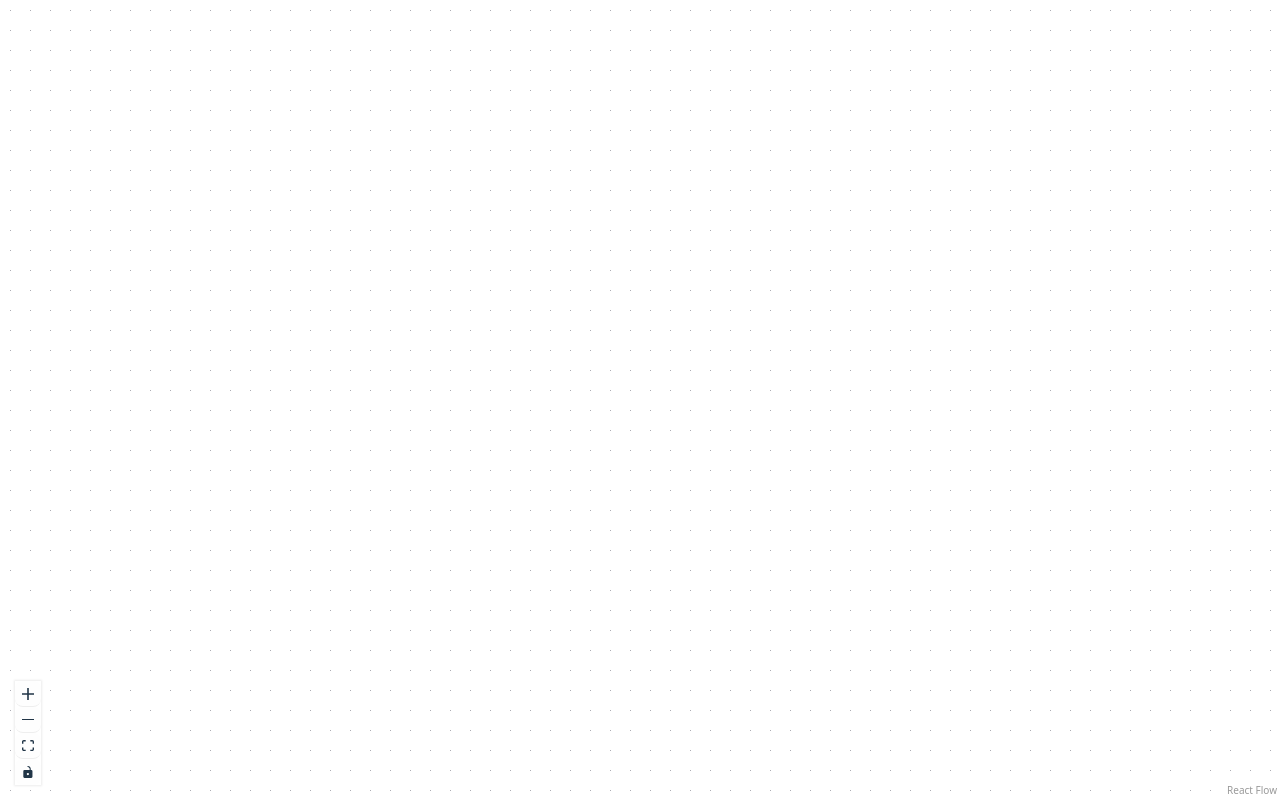
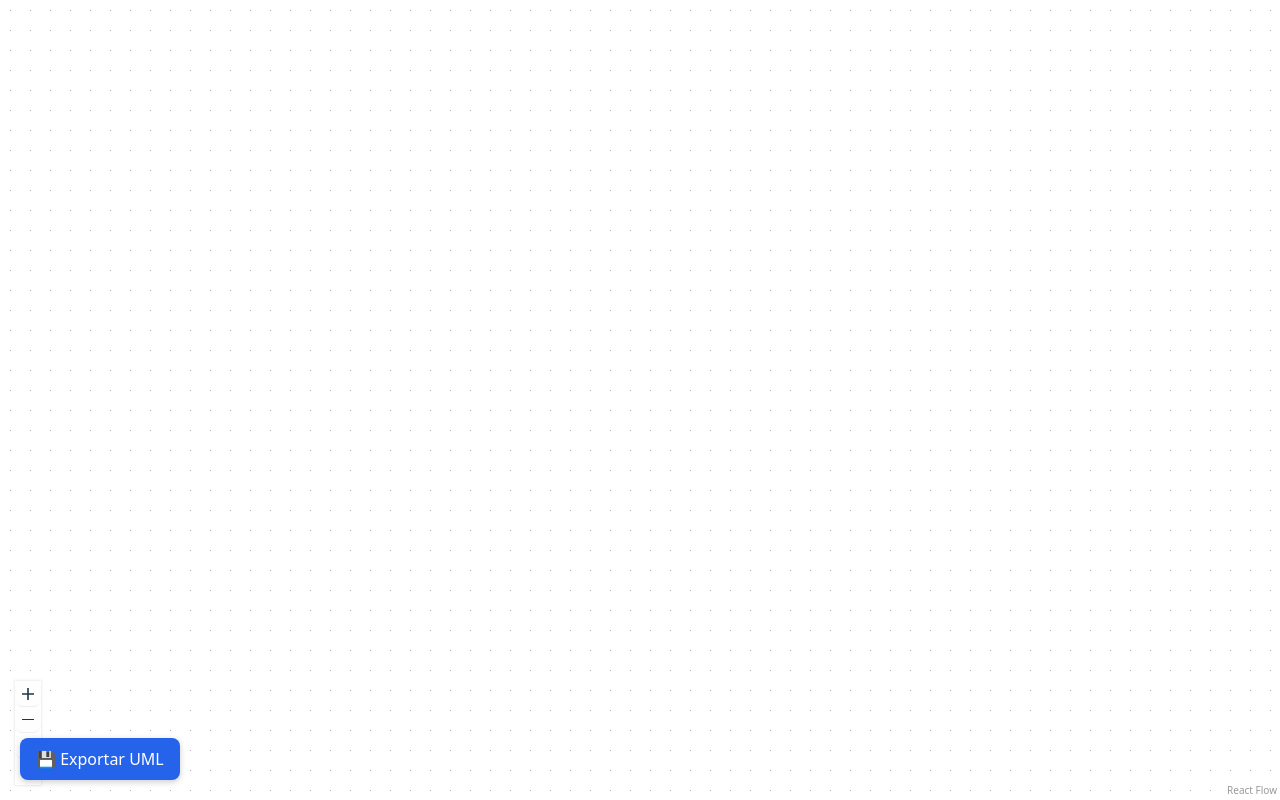
Before and after one commit to CarlosGongorar/UMLtoXML, a React (Vite) app: page / in a window 1280 px wide. Built offline with nearby package versions, Linux system fonts and the light colour scheme.

Commit message:
ADD: Adding Export JSON relations

```diff
--- a/src/components/FlowCanvas.jsx
+++ b/src/components/FlowCanvas.jsx
@@ -4,13 +4,13 @@ import ContextMenu from './ContextMenu.jsx';
 import NodeContextMenu from './NodeContextMenu.jsx';
 import CreateClassModal from './CreateClassModal.jsx';
 import RelationModal from './RelationalModal.jsx';
-import MultiplicityModal from './MultiplicityModal.jsx'
+import MultiplicityModal from './MultiplicityModal.jsx';
 import UMLClassNode from './nodes/UMLClassNode.jsx';
-import UMLRelationNode from './UMLRelationEdge.jsx'
+import UMLRelationNode from './UMLRelationEdge.jsx';
 
 const nodeTypes = { umlClass: UMLClassNode };
 const edgeTypes = { umlRelation: UMLRelationNode };
-let id = 3;
+let id = 0;
 const getId = () => `node_${id++}`;
 
 export default function FlowCanvasInner() {
@@ -39,7 +39,12 @@ export default function FlowCanvasInner() {
     );
     const onConnect = useCallback(
         (params) =>
-        setEdges((eds) => addEdge({ ...params, type: 'umlRelation', style: { strokeWidth: 2, stroke: '#333' } },  eds)),
+        setEdges((eds) =>
+            addEdge(
+            { ...params, type: 'umlRelation', style: { strokeWidth: 2, stroke: '#333' } },
+            eds
+            )
+        ),
         []
     );
 
@@ -96,13 +101,10 @@ export default function FlowCanvasInner() {
     }, []);
 
     const handleAddMultiplicity = (nodeId) => {
-        // Buscar un edge conectado a este nodo
         const edge = edges.find(
         (e) => e.source === nodeId || e.target === nodeId
         );
         if (!edge) return alert('⚠️ Este nodo no tiene relaciones.');
-
-        // Determinar si el nodo es el source o target del edge
         const end = edge.source === nodeId ? 'source' : 'target';
         setSelectedEdgeId(edge.id);
         setSelectedEdgeEnd(end);
@@ -113,12 +115,10 @@ export default function FlowCanvasInner() {
         setEdges((eds) =>
         eds.map((edge) => {
             if (edge.id !== selectedEdgeId) return edge;
-
             const newData =
             selectedEdgeEnd === 'source'
                 ? { ...edge.data, sourceMultiplicity: value }
                 : { ...edge.data, targetMultiplicity: value };
-
             return { ...edge, data: newData };
         })
         );
@@ -149,12 +149,11 @@ export default function FlowCanvasInner() {
                 ? {
                     type: 'arrowclosed',
                     color: 'white',
-                    width: 20,
-                    height: 20,
-                    strokeWidth: 2,
+                    width: 12,
+                    height: 12,
+                    strokeWidth: 1,
                 }
-                : {
-                  },
+                : {},
         };
 
         setEdges((eds) => addEdge(newEdge, eds));
@@ -163,6 +162,22 @@ export default function FlowCanvasInner() {
     },
     [relationSource]
 );
+
+    // 🔹 Función para exportar el diagrama
+    const handleExportUML = () => {
+        const exportData = { nodes, edges };
+        const blob = new Blob([JSON.stringify(exportData, null, 2)], {
+        type: 'application/json',
+        });
+        const url = URL.createObjectURL(blob);
+
+        const a = document.createElement('a');
+        a.href = url;
+        a.download = 'uml-diagram.json';
+        a.click();
+
+        URL.revokeObjectURL(url);
+    };
 
     return (
         <div
@@ -204,14 +219,12 @@ export default function FlowCanvasInner() {
             onCreate={handleCreateNode}
             />
         )}
-
         {showMultiplicityModal && (
             <MultiplicityModal
             onConfirm={handleConfirmMultiplicity}
             onClose={() => setShowMultiplicityModal(false)}
             />
         )}
-
         {showRelationModal && (
             <RelationModal
             nodes={nodes}
@@ -220,6 +233,25 @@ export default function FlowCanvasInner() {
             onCancel={() => setShowRelationModal(false)}
             />
         )}
+
+        {/* 🔘 Botón de Exportar UML */}
+        <button
+            onClick={handleExportUML}
+            style={{
+            position: 'absolute',
+            bottom: '20px',
+            left: '20px',
+            padding: '10px 16px',
+            background: '#2563eb',
+            color: 'white',
+            border: 'none',
+            borderRadius: '8px',
+            cursor: 'pointer',
+            boxShadow: '0 2px 6px rgba(0,0,0,0.2)',
+            }}
+        >
+            💾 Exportar UML
+        </button>
         </div>
     );
 }
```
Lines whose indentation alone changed are shown as unchanged.
